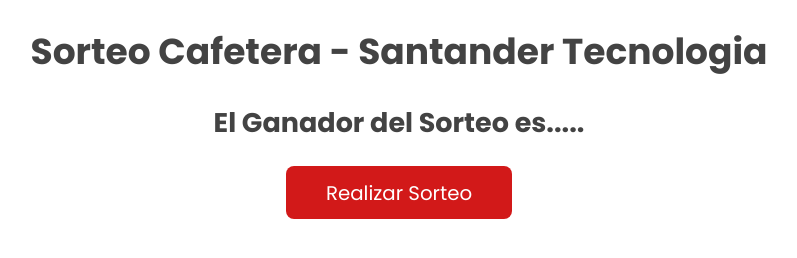
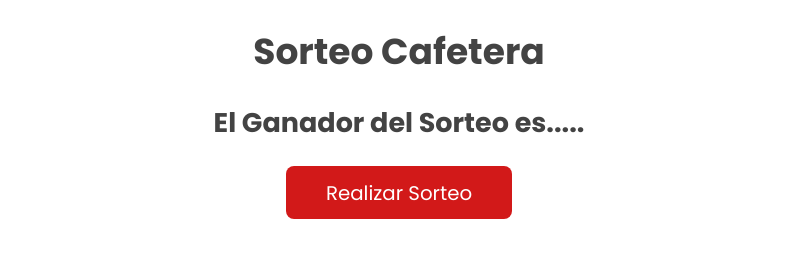
Before and after one commit to MatiasLeonardoMontechiari/SorteoHTMLCSSJS, a plain HTML site: page index.html in a window 1280 px wide. Shown: the whole page, without its empty margins (241-1038 px from the left). Drawn offline with Linux system fonts and the light colour scheme.

Commit message:
Update index.html

```diff
--- a/index.html
+++ b/index.html
@@ -9,7 +9,7 @@
     <link rel="stylesheet" type="text/css" href="assets/style.css">
 </head>
 <body>
-    <h1>Sorteo Cafetera - Santander Tecnologia</h1>
+    <h1>Sorteo Cafetera</h1>
     <h2>El Ganador del Sorteo es.....</h2>
     <div id="random-name"></div>
     <button class="btn btn-primary" id="generate">Realizar Sorteo</button>
```
